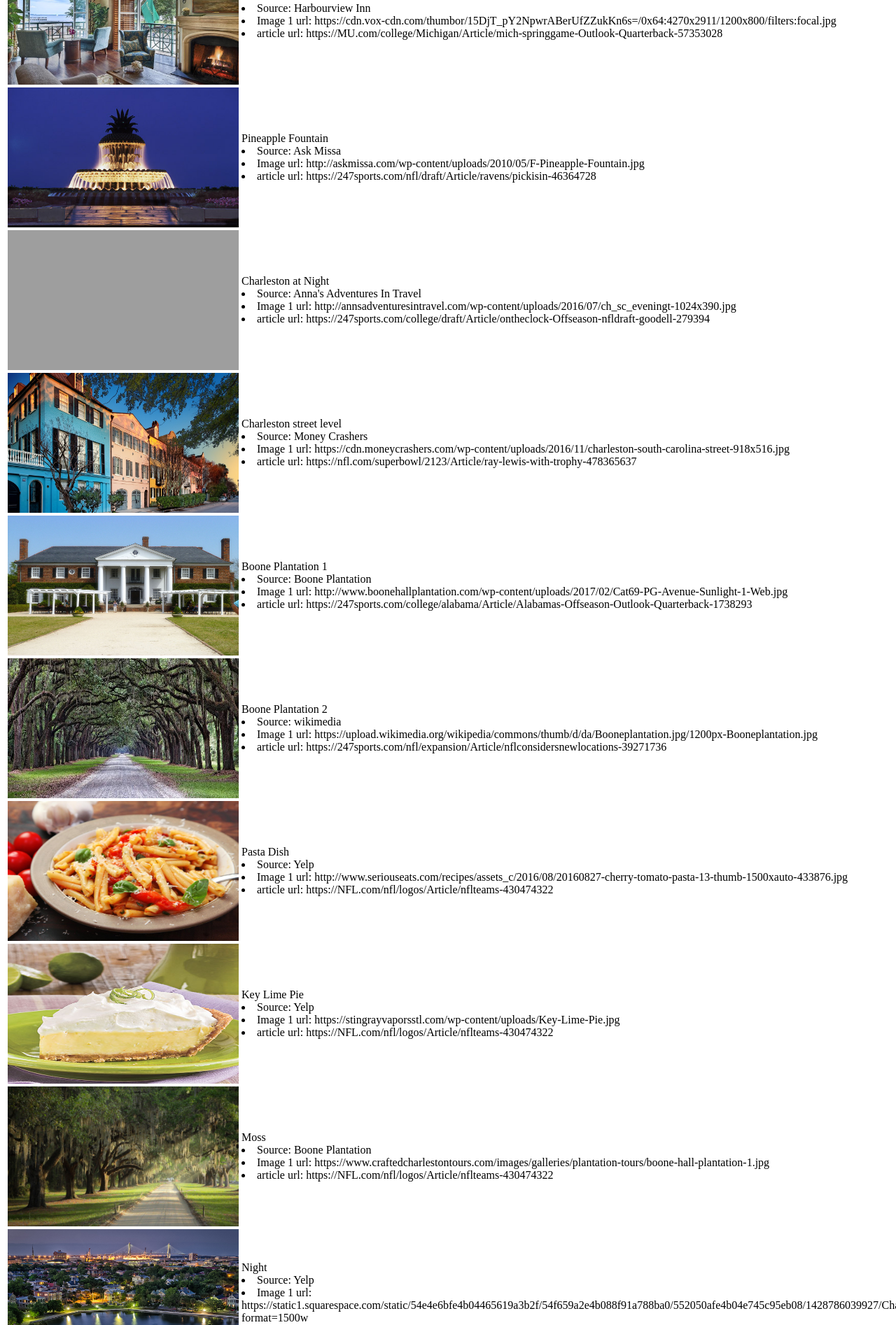
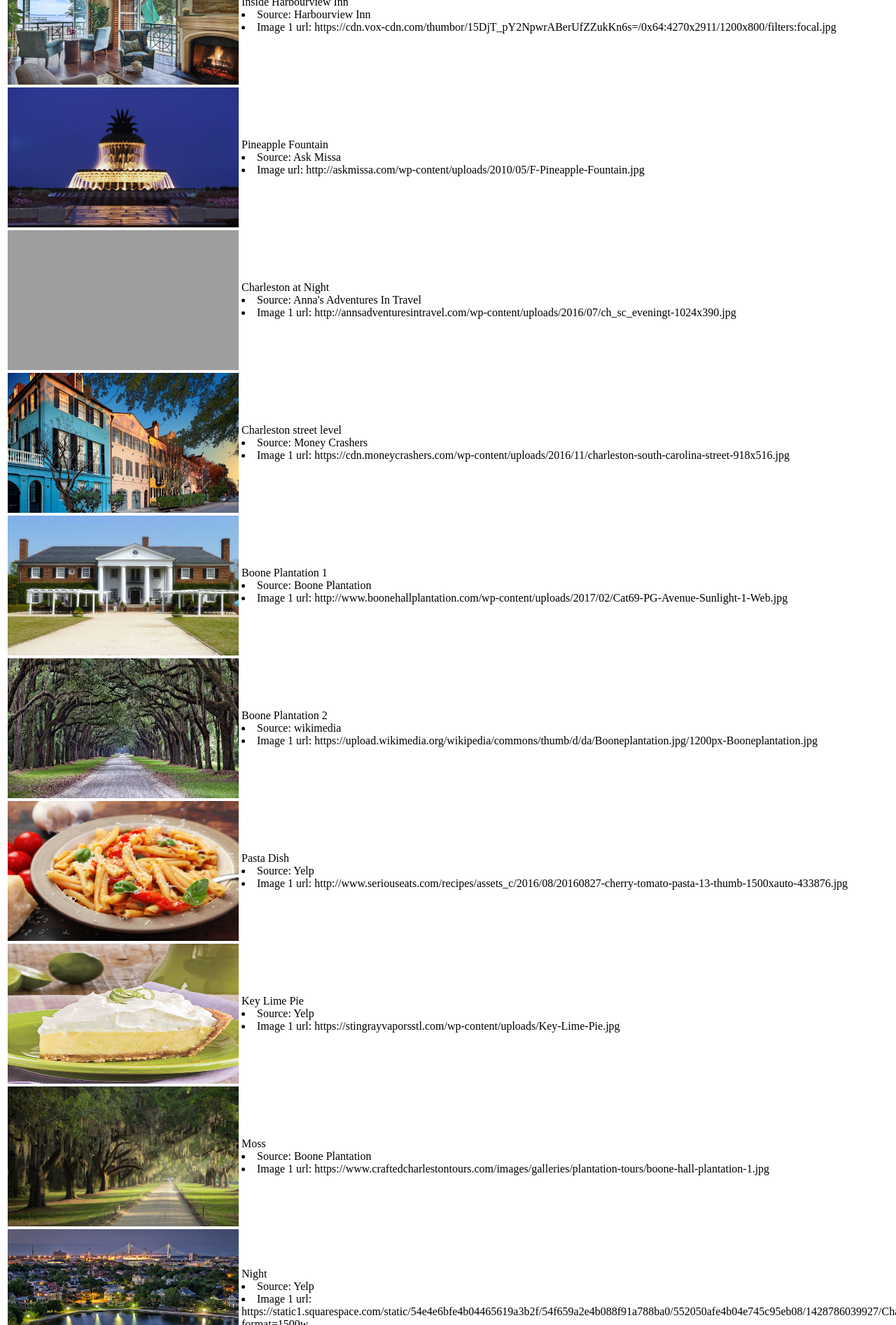
Before and after one commit to LSRHS-4-25/Site, a plain HTML site: page Travel/citations.html in a window 1280 px wide. Shown: the part 906-2800 px from the top of the page at 70% size. Drawn offline with Linux system fonts and the light colour scheme; grey boxes are pictures that could not be loaded.

Commit message:
edited citations

```diff
--- a/Travel/citations.html
+++ b/Travel/citations.html
@@ -6,11 +6,11 @@
   </tr>
   <tr>
     <td><img src=room.jpg height=200 width=330/></td>
-    <td>Hotel Room<li>Source: Harbourview Inn</li> <li>Image 1 url: https://wa5.jetcdn.com/photos/harbourview-inn/OwXIje5t/bedroom-elegant-historic-luxury.jpeg?w=940&h=600&dpr=1 </li> <li>article url: https://247sports.com/college/alabama/Article/Alabamas-Offseason-Outlook-Quarterback-50570041 </li></td>
+    <td>Hotel Room<li>Source: Harbourview Inn</li> <li>Image 1 url: https://wa5.jetcdn.com/photos/harbourview-inn/OwXIje5t/bedroom-elegant-historic-luxury.jpeg?w=940&h=600&dpr=1 </li> </td>
   </tr>
   <tr>
     <td><img src=grits.jpg height=200 width=330/></td>
-    <td>Shrimp and Grits<li>Source: New York Times</li> <li>Image 1 url: https://static01.nyt.com/images/2016/12/30/dining/30COOKING-SHRIMPGRITS1/30COOKING-SHRIMPGRITS1-articleLarge.jpg </li> <li>article url: http://dailytrojan.com/2016/10/31/sophomore-running-backs-stealing-spotlight/ </li></td>
+    <td>Shrimp and Grits<li>Source: New York Times</li> <li>Image 1 url: https://static01.nyt.com/images/2016/12/30/dining/30COOKING-SHRIMPGRITS1/30COOKING-SHRIMPGRITS1-articleLarge.jpg </li> </td>
   </tr>
   <tr>
     <td><img src=hotel.jpg height=200 width=330/></td>
@@ -18,42 +18,42 @@
   </tr>
   <tr>
     <td><img src=inn.jpg height=200 width=330/></td>
-    <td>Inside Harbourview Inn<li>Source: Harbourview Inn</li> <li>Image 1 url: https://cdn.vox-cdn.com/thumbor/15DjT_pY2NpwrABerUfZZukKn6s=/0x64:4270x2911/1200x800/filters:focal.jpg </li> <li>article url: https://MU.com/college/Michigan/Article/mich-springgame-Outlook-Quarterback-57353028 </li></td>
+    <td>Inside Harbourview Inn<li>Source: Harbourview Inn</li> <li>Image 1 url: https://cdn.vox-cdn.com/thumbor/15DjT_pY2NpwrABerUfZZukKn6s=/0x64:4270x2911/1200x800/filters:focal.jpg </li> </td>
   </tr>
   <tr>
     <td><img src=ppap.jpg height=200 width=330/></td>
-    <td>Pineapple Fountain<li>Source: Ask Missa</li> <li>Image url: http://askmissa.com/wp-content/uploads/2010/05/F-Pineapple-Fountain.jpg </li> <li>article url: https://247sports.com/nfl/draft/Article/ravens/pickisin-46364728 </li></td>
+    <td>Pineapple Fountain<li>Source: Ask Missa</li> <li>Image url: http://askmissa.com/wp-content/uploads/2010/05/F-Pineapple-Fountain.jpg </li> </td>
   </tr>
   <tr>
     <td><img src=theatre.jpg height=200 width=330/></td>
-    <td>Charleston at Night<li>Source: Anna's Adventures In Travel</li> <li>Image 1 url: http://annsadventuresintravel.com/wp-content/uploads/2016/07/ch_sc_eveningt-1024x390.jpg </li> <li>article url: https://247sports.com/college/draft/Article/ontheclock-Offseason-nfldraft-goodell-279394 </li></td>
+    <td>Charleston at Night<li>Source: Anna's Adventures In Travel</li> <li>Image 1 url: http://annsadventuresintravel.com/wp-content/uploads/2016/07/ch_sc_eveningt-1024x390.jpg </li> </td>
   </tr>
   <tr>
     <td><img src=street.jpg height=200 width=330/></td>
-    <td>Charleston street level<li>Source: Money Crashers</li> <li>Image 1 url: https://cdn.moneycrashers.com/wp-content/uploads/2016/11/charleston-south-carolina-street-918x516.jpg </li> <li>article url: https://nfl.com/superbowl/2123/Article/ray-lewis-with-trophy-478365637 </li></td>
+    <td>Charleston street level<li>Source: Money Crashers</li> <li>Image 1 url: https://cdn.moneycrashers.com/wp-content/uploads/2016/11/charleston-south-carolina-street-918x516.jpg </li> </td>
   </tr>
   <tr>
     <td><img src=plantation.jpg height=200 width=330/></td>
-    <td>Boone Plantation 1<li>Source: Boone Plantation</li> <li>Image 1 url: http://www.boonehallplantation.com/wp-content/uploads/2017/02/Cat69-PG-Avenue-Sunlight-1-Web.jpg </li> <li>article url: https://247sports.com/college/alabama/Article/Alabamas-Offseason-Outlook-Quarterback-1738293 </li></td>
+    <td>Boone Plantation 1<li>Source: Boone Plantation</li> <li>Image 1 url: http://www.boonehallplantation.com/wp-content/uploads/2017/02/Cat69-PG-Avenue-Sunlight-1-Web.jpg </li> </td>
   </tr>
   <tr>
     <td><img src=bonne.jpg height=200 width=330/></td>
-    <td>Boone Plantation 2<li>Source: wikimedia</li> <li>Image 1 url: https://upload.wikimedia.org/wikipedia/commons/thumb/d/da/Booneplantation.jpg/1200px-Booneplantation.jpg </li> <li>article url: https://247sports.com/nfl/expansion/Article/nflconsidersnewlocations-39271736 </li></td>
+    <td>Boone Plantation 2<li>Source: wikimedia</li> <li>Image 1 url: https://upload.wikimedia.org/wikipedia/commons/thumb/d/da/Booneplantation.jpg/1200px-Booneplantation.jpg </li> </td>
   </tr>
   <tr>
     <td><img src=pasta.jpg height=200 width=330/></td>
-    <td>Pasta Dish<li>Source: Yelp</li> <li>Image 1 url: http://www.seriouseats.com/recipes/assets_c/2016/08/20160827-cherry-tomato-pasta-13-thumb-1500xauto-433876.jpg </li> <li>article url: https://NFL.com/nfl/logos/Article/nflteams-430474322 </li></td>
+    <td>Pasta Dish<li>Source: Yelp</li> <li>Image 1 url: http://www.seriouseats.com/recipes/assets_c/2016/08/20160827-cherry-tomato-pasta-13-thumb-1500xauto-433876.jpg </li> </td>
   </tr>
   <tr>
     <td><img src=pie.jpg height=200 width=330/></td>
-    <td>Key Lime Pie<li>Source: Yelp</li> <li>Image 1 url: https://stingrayvaporsstl.com/wp-content/uploads/Key-Lime-Pie.jpg </li> <li>article url: https://NFL.com/nfl/logos/Article/nflteams-430474322 </li></td>
+    <td>Key Lime Pie<li>Source: Yelp</li> <li>Image 1 url: https://stingrayvaporsstl.com/wp-content/uploads/Key-Lime-Pie.jpg </li> </td>
   </tr>
   <tr>
     <td><img src=moss.jpg height=200 width=330/></td>
-    <td>Moss<li>Source: Boone Plantation</li> <li>Image 1 url: https://www.craftedcharlestontours.com/images/galleries/plantation-tours/boone-hall-plantation-1.jpg </li> <li>article url: https://NFL.com/nfl/logos/Article/nflteams-430474322 </li></td>
+    <td>Moss<li>Source: Boone Plantation</li> <li>Image 1 url: https://www.craftedcharlestontours.com/images/galleries/plantation-tours/boone-hall-plantation-1.jpg </li> </td>
   </tr>
   <tr>
     <td><img src=night.jpg height=200 width=330/></td>
-    <td>Night<li>Source: Yelp</li> <li>Image 1 url: https://static1.squarespace.com/static/54e4e6bfe4b04465619a3b2f/54f659a2e4b088f91a788ba0/552050afe4b04e745c95eb08/1428786039927/Charleston+Night.jpg?format=1500w </li> <li>article url: https://NFL.com/nfl/logos/Article/nflteams-430474322 </li></td>
+    <td>Night<li>Source: Yelp</li> <li>Image 1 url: https://static1.squarespace.com/static/54e4e6bfe4b04465619a3b2f/54f659a2e4b088f91a788ba0/552050afe4b04e745c95eb08/1428786039927/Charleston+Night.jpg?format=1500w </li> </td>
   </tr>
   </html>
```
Also changed, not shown: 1 other file.
